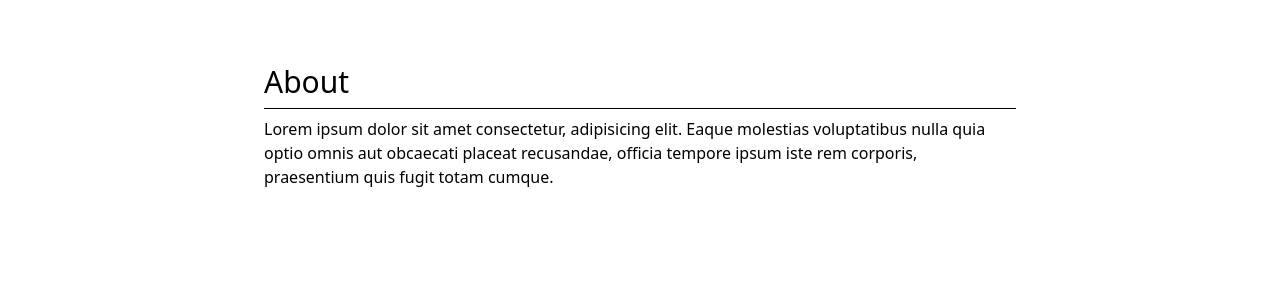
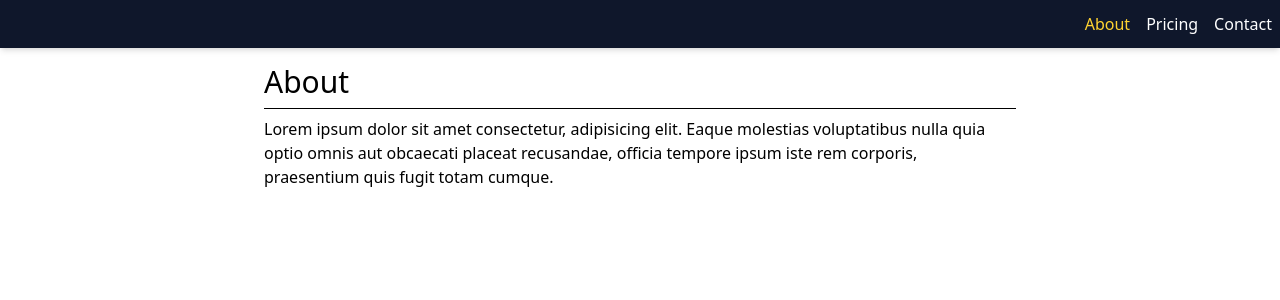
Before and after one commit to PhoenixDwarf/Angular-Pokemon-SSR, an Angular app: page /about in a window 1280 px wide. Shown: the top 300 px of the page. Built offline with nearby package versions, Linux system fonts and the light colour scheme.

Commit message:
feat: implement navbar component and update routing for pages

```diff
--- a/src/app/app.html
+++ b/src/app/app.html
@@ -1,4 +1,4 @@
-<!-- TODO: Navbar -->
+<app-navbar />
 
 <div class="max-w-3xl m-auto mt-16 px-2">
   <router-outlet />
--- a/src/app/app.ts
+++ b/src/app/app.ts
@@ -1,11 +1,12 @@
 import { Component, signal } from '@angular/core';
 import { RouterOutlet } from '@angular/router';
+import { Navbar } from './shared/components/navbar/navbar';
 
 @Component({
   selector: 'app-root',
-  imports: [RouterOutlet],
+  imports: [RouterOutlet, Navbar],
   templateUrl: './app.html',
-  styleUrl: './app.css'
+  styleUrl: './app.css',
 })
 export class App {
   protected readonly title = signal('pokemon-ssr');
--- a/src/app/pages/about/about-page.ts
+++ b/src/app/pages/about/about-page.ts
@@ -1,6 +1,7 @@
 import { Component } from '@angular/core';
 
 @Component({
+  selector: 'about-page',
   imports: [],
   templateUrl: './about-page.html',
   styles: ``,
--- a/src/app/pages/contact/contact-page.ts
+++ b/src/app/pages/contact/contact-page.ts
@@ -1,6 +1,7 @@
 import { Component } from '@angular/core';
 
 @Component({
+  selector: 'contact-page',
   imports: [],
   templateUrl: './contact-page.html',
   styles: ``,
--- a/src/app/pages/pricing/pricing-page.ts
+++ b/src/app/pages/pricing/pricing-page.ts
@@ -1,6 +1,7 @@
 import { Component } from '@angular/core';
 
 @Component({
+  selector: 'pricing-page',
   imports: [],
   templateUrl: './pricing-page.html',
   styles: ``,
--- /dev/null
+++ b/src/app/shared/components/navbar/navbar.html
@@ -0,0 +1,11 @@
+<nav
+  class="text-white top-0 absolute z-50 w-full flex justify-end gap-4 px-2 py-3 bg-slate-900 shadow-md"
+>
+  <a [routerLink]="['/about']" routerLinkActive="text-amber-300" class="hover:underline"> About </a>
+  <a [routerLink]="['/pricing']" routerLinkActive="text-amber-300" class="hover:underline">
+    Pricing
+  </a>
+  <a [routerLink]="['/contact']" routerLinkActive="text-amber-300" class="hover:underline">
+    Contact
+  </a>
+</nav>
--- /dev/null
+++ b/src/app/shared/components/navbar/navbar.ts
@@ -0,0 +1,10 @@
+import { Component } from '@angular/core';
+import { RouterLink, RouterLinkActive } from '@angular/router';
+
+@Component({
+  selector: 'app-navbar',
+  imports: [RouterLink, RouterLinkActive],
+  templateUrl: './navbar.html',
+  styles: ``,
+})
+export class Navbar {}
```
